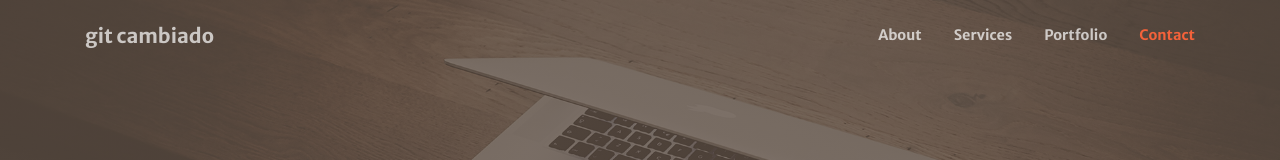
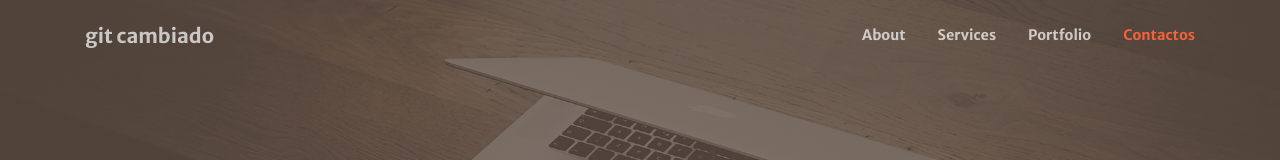
Before and after one commit to rodolfoorjuela/prueba-10, a website with bundled scripts: page index.html in a window 1280 px wide. Shown: the top 160 px of the page. Built offline with nearby package versions, Linux system fonts and the light colour scheme.

Commit message:
Update index.html

```diff
--- a/index.html
+++ b/index.html
@@ -46,7 +46,7 @@
             <a class="nav-link js-scroll-trigger" href="#portfolio">Portfolio</a>
           </li>
           <li class="nav-item">
-            <a class="nav-link js-scroll-trigger" href="#contact">Contact</a>
+            <a class="nav-link js-scroll-trigger" href="#contact">Contactos</a>
           </li>
         </ul>
       </div>
```
